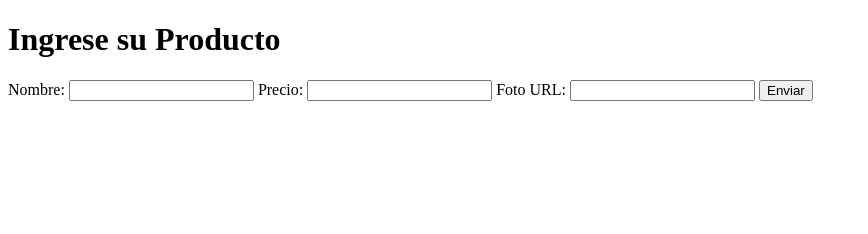
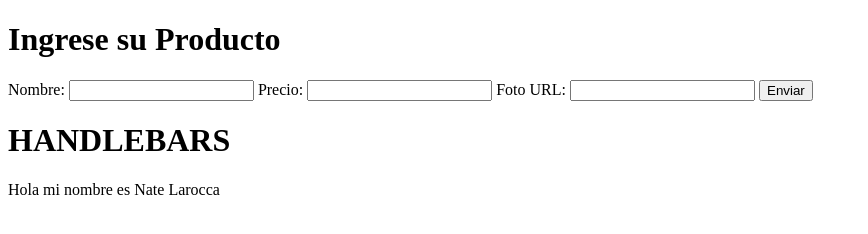
Before and after one commit to Laroccanate/Clase8_c32125, a website: page public/index.html in a window 1280 px wide. Shown: the whole page, without its empty margins (0-868 px from the left). Drawn offline with nearby package versions, Linux system fonts and the light colour scheme.

Commit message:
Entregable clase 10

```diff
--- a/api/productos.js
+++ b/api/productos.js
@@ -24,7 +24,7 @@
     //     const index = this.productos.findIndex((p)=> p.id == id);
     //     if(index !== -1){
     //         this.productos[index] = newProd:
-    //         AAAAAAAAAAAAAAAAAAA
+    //
     //     }
     // }
 
@@ -49,6 +49,6 @@
 
 }
 
-const productos = new ProductosApi('./public/products.txt');
+// const productos = new ProductosApi('./public/products.txt');
 
 module.exports = ProductosApi
--- a/public/index.html
+++ b/public/index.html
@@ -13,7 +13,22 @@
         Precio: <input type="text" name="price">
         Foto URL: <input type="text" name="thumbnail">
         <button>Enviar</button>
+    </form>
+    <div>
 
-    </form>
+    </div>
+    <script src="https://cdnjs.cloudflare.com/ajax/libs/handlebars.js/4.7.7/handlebars.min.js" integrity="sha512-RNLkV3d+aLtfcpEyFG8jRbnWHxUqVZozacROI4J2F1sTaDqo1dPQYs01OMi1t1w9Y2FdbSCDSQ2ZVdAC8bzgAg==" crossorigin="anonymous" referrerpolicy="no-referrer"></script>
+    <script>
+        const template = Handlebars.compile(`
+                <h1>{{titulo}}</h1>
+                <h1>{{titulo2}}</h1>
+                <p>Hola mi nombre es {{nombre}} {{apellido}}</p>`)
+                document.querySelector('div').innerHTML= template({
+                    titulo1: 'PRIMERA PLANTILLA',
+                    titulo2: 'HANDLEBARS',
+                    nombre: 'Nate',
+                    apellido: 'Larocca',
+                })
+    </script>
 </body>
 </html>
```
Also changed, not shown: package.json (+10 -2 lines), 1 other file.
